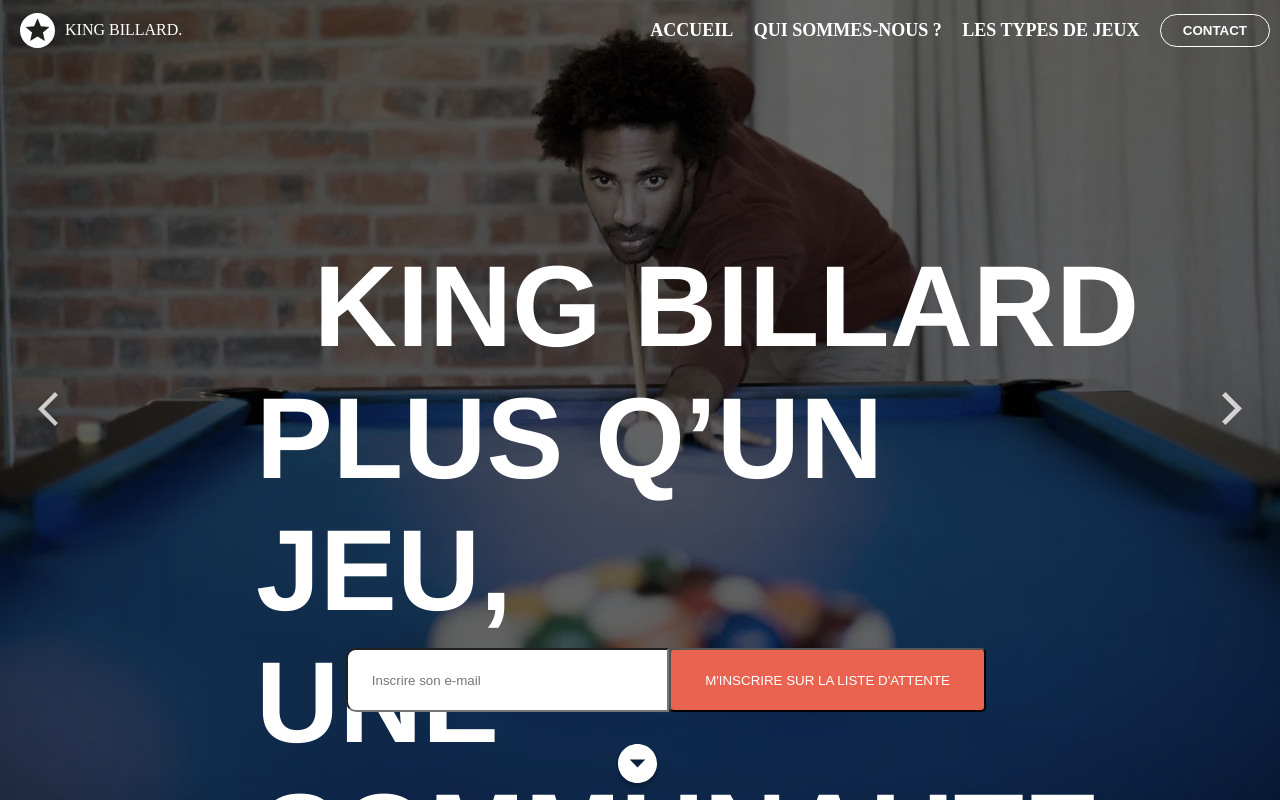
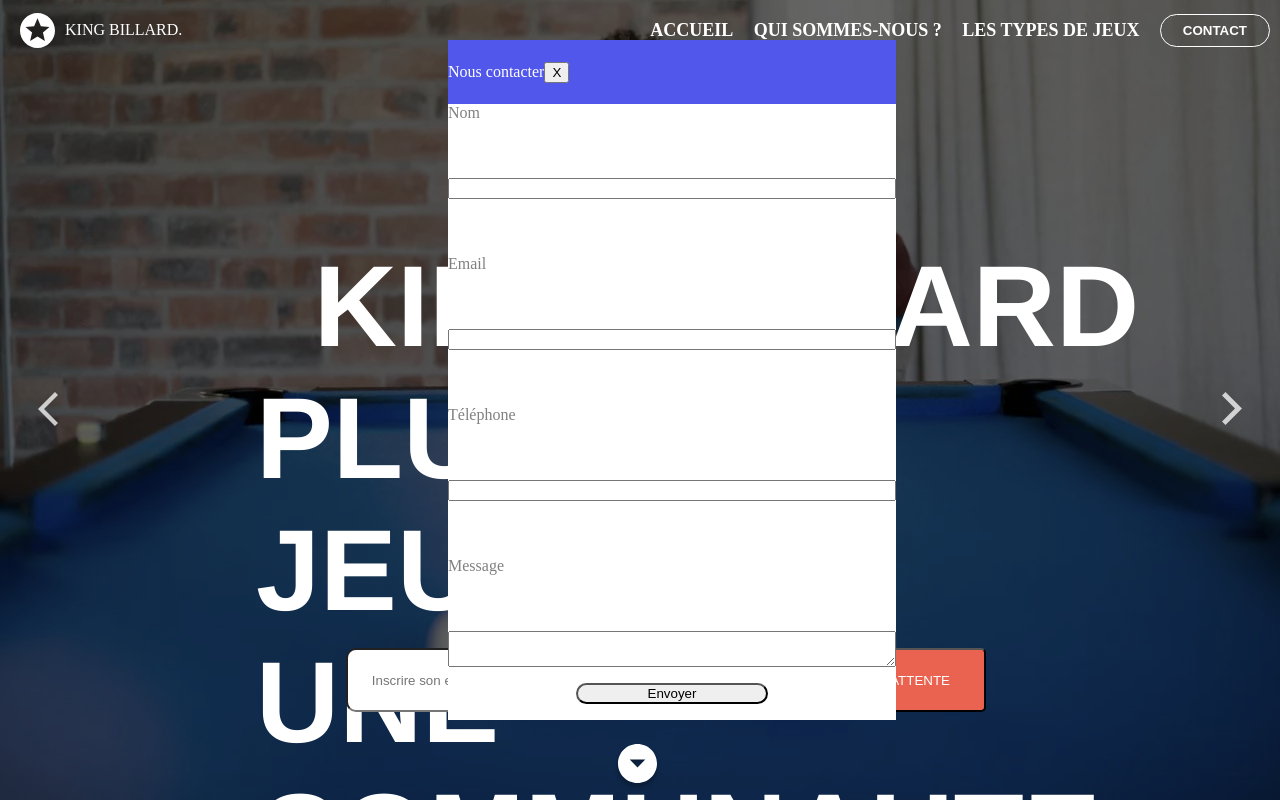
Before and after one commit to MehdiEscudero/King-Billard, a React (Create React App) app: page / in a window 1280 px wide. Shown: the top 802 px of the page. Built offline with nearby package versions, Linux system fonts and the light colour scheme.

Commit message:
working on form

```diff
--- a/src/Container.js
+++ b/src/Container.js
@@ -9,6 +9,7 @@ import content from "./games.json";
 import vector from "./images/vector.svg";
 import vectorLeft from "./images/vectorLeft.svg";
 import vectorRight from "./images/vectorRight.svg";
+import Form from "./Form";
 
 class Container extends React.Component {
   constructor(props) {
@@ -35,6 +36,7 @@ class Container extends React.Component {
             <div className="king">PLUS Q’UN JEU,</div>
             <div className="king">UNE COMMUNAUTE.</div>
           </div>
+          <Form />
           <div className="hook">
             <input
               placeholder="      Inscrire son e-mail"
--- a/src/Form.js
+++ b/src/Form.js
@@ -0,0 +1,28 @@
+import React from "react";
+import "./style/form.css";
+
+class Form extends React.Component {
+  render() {
+    return (
+      <div className="form">
+        <div className="top">
+          <div>Nous contacter</div>
+          <button>X</button>
+        </div>
+        <div className="details">
+          <div>Nom</div>
+          <input></input>
+          <div>Email</div>
+          <input></input>
+          <div>Téléphone</div>
+          <input></input>
+          <div>Message</div>
+          <textarea></textarea>
+        </div>
+        <button className="send">Envoyer</button>
+      </div>
+    );
+  }
+}
+
+export default Form;
--- /dev/null
+++ b/src/style/form.css
@@ -0,0 +1,34 @@
+.form {
+  height: 85vh;
+  width: 35vw;
+  position: absolute;
+  flex-direction: column;
+  color: lightgray;
+  background-color: white;
+  left: 35vw;
+  top: 5vh;
+  z-index: 1;
+}
+
+.top {
+  height: 8vh;
+  background-color: #5157ea;
+  color: white;
+  align-items: center;
+}
+
+.send {
+  border-radius: 20px;
+  margin-bottom: 2vh;
+  width: 15vw;
+  margin-top: 2vh;
+  align-self: center;
+}
+
+.details {
+  flex-direction: column;
+  color: grey;
+  justify-content: space-between;
+
+  flex: 1;
+}
```
